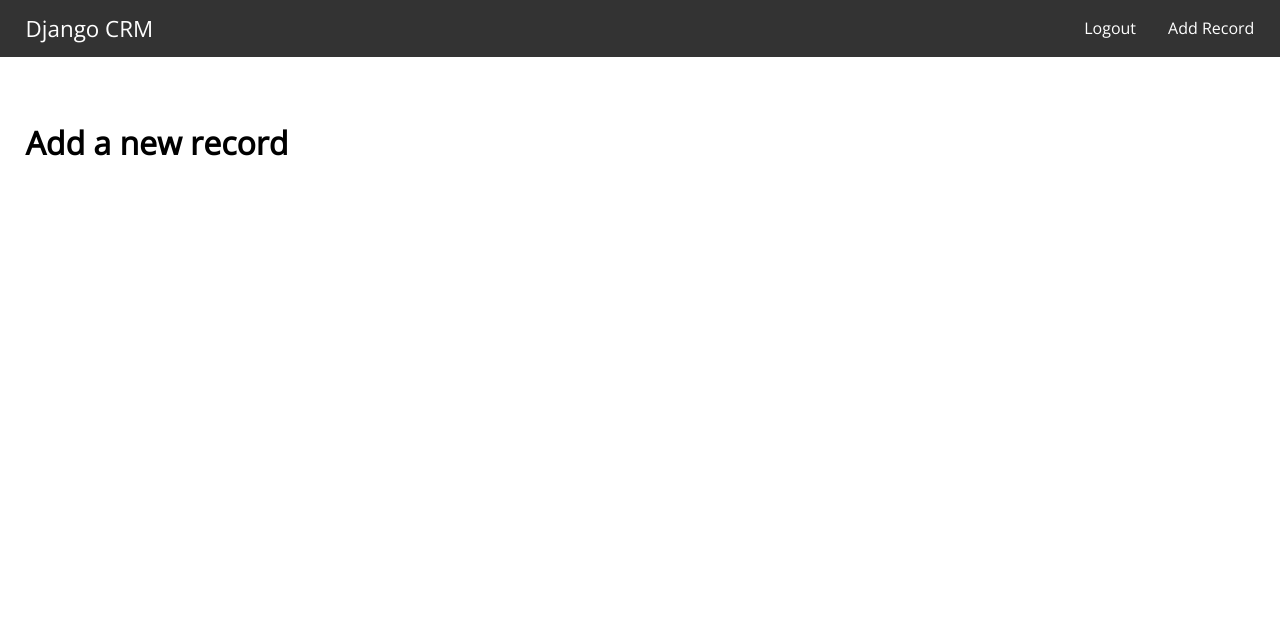
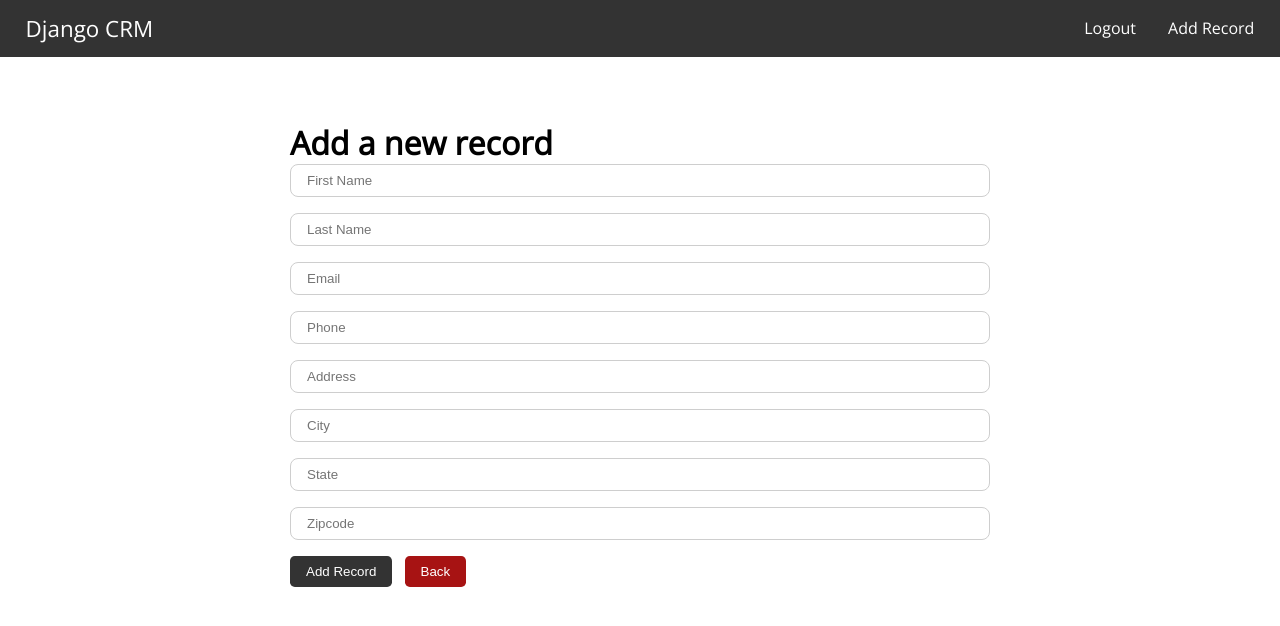
Before and after one commit to joaovitorwitt/django-crm, a Django app: page /add/ in a window 1280 px wide. Shown: the top 626 px of the page. Run offline with Django 4.2, Linux system fonts and the light colour scheme; the visitor is signed in with stand-in values (Sample User, id 1).

Commit message:
update & add records feature

```diff
--- a/dcrm/website/forms.py
+++ b/dcrm/website/forms.py
@@ -39,14 +39,14 @@ class SignUpForm(UserCreationForm):
 
 
 class AddRecordForm(forms.ModelForm):
-    first_name = forms.CharField(required=True, widget=forms.widgets.TextInput(attrs={'placeholder': 'First Name', 'class': 'first-name'}), label="")
-    last_name = forms.CharField(required=True, widget=forms.widgets.TextInput(attrs={'placeholder': 'Last Name', 'class': 'last-name'}), label="")
-    email = forms.CharField(required=True, widget=forms.widgets.TextInput(attrs={'placeholder': 'Email', 'class': 'email'}), label="")
-    phone = forms.CharField(required=True, widget=forms.widgets.TextInput(attrs={"placeholder": "Phone", "class": "phone"}), label="")
-    address = forms.CharField(required=True, widget=forms.widgets.TextInput(attrs={'placeholder': 'Address', 'class': 'address'}), label="")
-    city = forms.CharField(required=True, widget=forms.widgets.TextInput(attrs={'placeholder': 'City', 'class': 'city'}), label="")
-    state = forms.CharField(required=True, widget=forms.widgets.TextInput(attrs={'placeholder': 'State', 'class': 'state'}), label="")
-    zipcode = forms.CharField(required=True, widget=forms.widgets.TextInput(attrs={'placeholder': 'State', 'class': 'state'}), label="")
+    first_name = forms.CharField(required=True, widget=forms.widgets.TextInput(attrs={'placeholder': 'First Name', 'class': 'first-name', 'autocomplete': 'off'}), label="")
+    last_name = forms.CharField(required=True, widget=forms.widgets.TextInput(attrs={'placeholder': 'Last Name', 'class': 'last-name', 'autocomplete': 'off'}), label="")
+    email = forms.CharField(required=True, widget=forms.widgets.TextInput(attrs={'placeholder': 'Email', 'class': 'email', 'autocomplete': 'off'}), label="")
+    phone = forms.CharField(required=True, widget=forms.widgets.TextInput(attrs={"placeholder": "Phone", "class": "phone", 'autocomplete': 'off'}), label="")
+    address = forms.CharField(required=True, widget=forms.widgets.TextInput(attrs={'placeholder': 'Address', 'class': 'address', 'autocomplete': 'off'}), label="")
+    city = forms.CharField(required=True, widget=forms.widgets.TextInput(attrs={'placeholder': 'City', 'class': 'city', 'autocomplete': 'off'}), label="")
+    state = forms.CharField(required=True, widget=forms.widgets.TextInput(attrs={'placeholder': 'State', 'class': 'state', 'autocomplete': 'off'}), label="")
+    zipcode = forms.CharField(required=True, widget=forms.widgets.TextInput(attrs={'placeholder': 'Zipcode', 'class': 'zipcode', 'autocomplete': 'off'}), label="")
 
 
     class Meta:
--- a/dcrm/website/static/styles/styles.css
+++ b/dcrm/website/static/styles/styles.css
@@ -246,13 +246,14 @@ a {
 
 .first-name, .last-name {
     padding: .5rem 1rem;
+    margin-bottom: 1rem;
     width: 100%;
     border-radius: .5rem;
     border: 1px solid #cecece;
     outline: none;
 }
 
-.email, .username, .password1, .password2 {
+.email, .username, .password1, .password2, .phone, .address, .city, .state, .zipcode {
     margin-bottom: 1rem;
     width: 100%;
     padding: .5rem 1rem;
@@ -280,3 +281,39 @@ a {
 .errorlist {
     color: red !important;
 }
+
+/* add record page */
+.form-container {
+    max-width: 700px;
+    margin: 0 auto;
+}
+
+.add-record-btn {
+    padding: .5rem 1rem;
+    border-radius: .3rem;
+    border: none;
+    background-color: #333;
+    color: white;
+    cursor: pointer;
+}
+
+.add-record-btn:hover {
+    background-color: #333333b2;
+}
+
+.back-btn {
+    padding: .5rem 1rem;
+    border-radius: .3rem;
+    border: none;
+    background-color: rgb(167, 19, 19);
+
+    margin-left: .5rem;
+}
+
+.back-btn:hover {
+    background-color: rgba(167, 19, 19, 0.63);
+}
+
+.back-btn > a {
+    color: white;
+}
--- a/dcrm/website/templates/add_record.html
+++ b/dcrm/website/templates/add_record.html
@@ -3,9 +3,17 @@
 {% block body %}
 
 <div class="container">
-    <h1>Add a new record</h1>
+    <div class="form-container">
+        <h1>Add a new record</h1>
 
+        <form class="form" method="post" action="{% url 'website:add' %}">
+            {% csrf_token %}
+            {{ form.as_p }}
 
+            <button type="submit" class="add-record-btn">Add Record</button>
+            <button class="back-btn"><a href="{% url 'website:home' %}">Back</a></button>
+        </form>
+    </div>
 </div>
 
 {% endblock %}
--- a/dcrm/website/templates/record.html
+++ b/dcrm/website/templates/record.html
@@ -24,7 +24,7 @@
         </div>
 
         <div class="btn-wrapper update">
-            <a >Update Record</a>
+            <a href="{% url 'website:update' customer_record.id %}">Update Record</a>
         </div>
 
         <div class="btn-wrapper delete">
--- a/dcrm/website/urls.py
+++ b/dcrm/website/urls.py
@@ -11,5 +11,6 @@ urlpatterns = [
     path("logout/", views.logout_user, name="logout"),
     path("record/<int:pk>", views.customer_record, name="record"),
     path("delete/<int:pk>", views.delete_customer, name="delete"),
-    path("add/", views.add_record, name="add")
+    path("add/", views.add_record, name="add"),
+    path("update/<int:pk>", views.update_record, name="update")
 ]
--- a/dcrm/website/views.py
+++ b/dcrm/website/views.py
@@ -103,5 +103,26 @@ def add_record(request):
         if request.method == "POST":
             if form.is_valid():
                 form.save()
+                messages.success(request, "Record Added")
+                return redirect("website:home")
 
         return render(request, "add_record.html", {'form': form})
+    else:
+        messages.error(request, "You do not have access to this page")
+        return redirect("website:home")
+
+
+def update_record(request, pk):
+    if request.user.is_authenticated:
+        current_record = Record.objects.get(id=pk)
+        form = AddRecordForm(request.POST or None, instance=current_record)
+        if form.is_valid():
+            form.save()
+            messages.success(request, "Record has been updated")
+            return redirect("website:home")
+
+        return render(request, "update_record.html", {'form': form})
+
+    else:
+        messages.error(request, "You must be logged in")
+        return redirect("website:home")
```
Also changed, not shown: dcrm/website/templates/update_record.html (added, +23 -0 lines).
